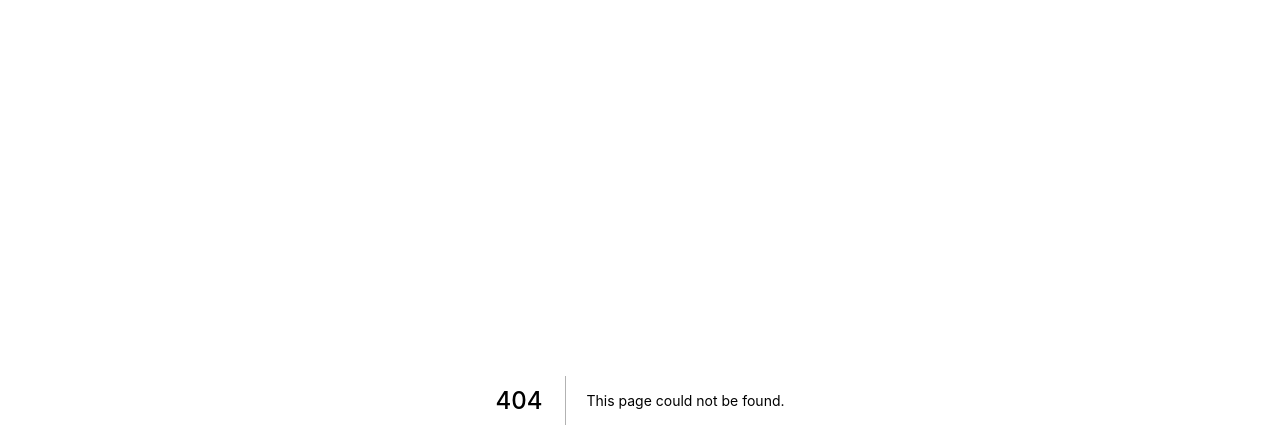
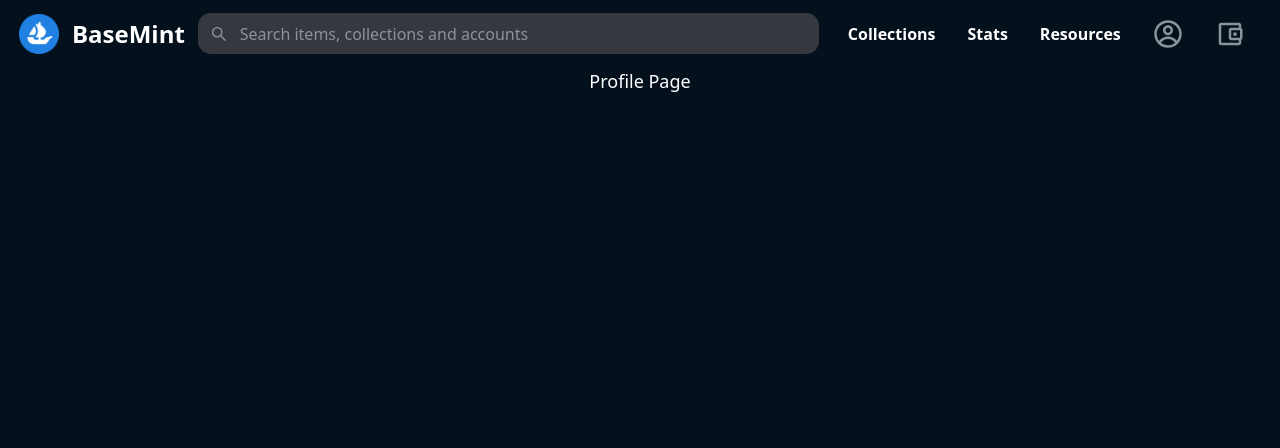
Before and after one commit to arthurpalomar/nft-market-base, a Next.js app: page /profile in a window 1280 px wide. Before the commit this address had no page. Shown: the top 448 px of the page. Built offline with nearby package versions, Linux system fonts and the light colour scheme; what @3rdweb/hooks would draw is missing.

Commit message:
flexible frontend

```diff
--- /dev/null
+++ b/components/Footer.js
@@ -0,0 +1,10 @@
+function Footer () {
+  return (
+    <div className="p-20">
+      <h3 className="text-lg text-white text-center">Footer Div</h3>
+    </div>
+  )
+}
+
+
+export default Footer
--- a/components/Header.js
+++ b/components/Header.js
@@ -47,7 +47,7 @@ const Header = () => {
         </div>
         <div className={style.headerItems}>
         {/* /collections/0x913ebF098ca511b04d1fD21e4155245FaC6FDAA0 */}
-            <Link href="">
+            <Link href="/collection">
                 <div className={style.headerItem}> Collections </div>
             </Link>
 
@@ -61,14 +61,12 @@ const Header = () => {
 
             </Link>
 
-            {/* <Link href="">
-                <div className={style.headerItem}> Create </div>
-
-            </Link> */}
-
 
             <div className={style.headerIcon}>
-                <CgProfile/>
+                <Link href="/profile">
+                    <CgProfile/>
+
+                </Link>
             </div>
             <div className={style.headerIcon}>
                 <MdOutlineAccountBalanceWallet/>
--- a/components/HomeCard.js
+++ b/components/HomeCard.js
@@ -7,7 +7,7 @@ import { sanityClient, urlFor } from '../sanity'
 import { Route } from 'react-router-dom'
 
 const style = {
-  wrapper: `bg-[#303339] max-w-sm flex-auto w-[14rem] h-[30rem] my-10 mx-5 overflow-hidden cursor-pointer`,
+  wrapper: `bg-[#303339] max-w-sm flex-auto w-[14rem] h-[30rem] my-10 mx-5 overflow-hidden cursor-pointer rounded-xl hover:shadow-2xl hover:bg-grey-100 hover:scale-105 transition transform duration-100 ease-out`,
   imagecontainer: `h-2/3 w-full overflow-hidden`,
   imgtag: `h-full w-full`,
   infoconainer: `h-20 bg-[#313338] p-4 rounded-b-lg flex items-center text-white mx-4`,
@@ -45,7 +45,7 @@ const HomeCard = ({
           className={style.imgtag}
         />
       </div>
-
+      <div className={style.imagecontainer}>
         <div className={style.infoconainer}>
           <img
             className={style.infoimage}
@@ -53,11 +53,10 @@ const HomeCard = ({
             alt="image"
           />
 
-        <div className={style.title}>
-          {title}</div>
+          <div className={style.title}>{title}</div>
         </div>
-
-      <h4 className='px-3 text-white text-sm pb-6'>{description}</h4>
+        <h4 className="px-3 pb-6 text-sm text-white">{description}</h4>
+      </div>
     </div>
   )
 }
--- a/components/NftCard.js
+++ b/components/NftCard.js
@@ -5,7 +5,7 @@ import { BiHeart } from "react-icons/bi";
 import Router from 'next/router';
 
 const style = {
-  wrapper: `bg-[#303339] flex-auto w-[14rem] h-[22rem] my-10 mx-5 rounded-2xl overflow-hidden cursor-pointer`,
+  wrapper: `bg-[#303339] flex-auto w-[14rem] h-[22rem] my-10 mx-5 rounded-2xl overflow-hidden cursor-pointer hover:shadow-2xl hover:bg-grey-100 hover:scale-105 transition transform duration-100 ease-out`,
   imgContainer: `h-2/3 w-full overflow-hidden flex justify-center items-center`,
   nftImg: `w-full object-cover`,
   details: `p-3`,
--- /dev/null
+++ b/pages/collection.tsx
@@ -0,0 +1,18 @@
+import Header from "../components/Header"
+
+const style = {
+    wrapper: `overflow-hidden`,
+}
+
+
+
+export default function Collection() {
+    return (
+
+        <div className={style.wrapper}>
+            <Header />
+            <h1 className="text-4xl text-white text-center">Collection Page</h1>
+
+        </div>
+    )
+}
--- a/pages/contract/[contractAddress].js
+++ b/pages/contract/[contractAddress].js
@@ -177,7 +177,7 @@ const Item = ({
             </div>
 
 
-            <div className='flex flex-wrap'>
+            <div className='flex flex-wrap '>
                 {nftItems.map((nftItem, id) => (
                     <NftCard
                         key={id}
--- a/pages/index.tsx
+++ b/pages/index.tsx
@@ -10,36 +10,19 @@ import { title } from 'process';
 import HomeCard from '../components/HomeCard'
 import { urlFor } from '../sanity';
 import Link from 'next/link';
+import Footer from '../components/Footer'
 
 const style = {
   wrapper: `overflow-hidden`,
   walletConnectWrapper: `flex flex-col justify-center items-center h-screen w-screen bg-[#3b3d42] `,
   button: `border border-[#282b2f] bg-[#2081e2] p-[0.8rem] text-xl font-semibold rounded-lg cursor-pointer text-black`,
   details: `text-lg text-center text=[#282b2f] font-semibold mt-4`,
-  cardgrid: `w-1/3 px-2`
+  cardgrid: `w-1/3 px-2`,
 }
 
 
 
-// export const getServerSideProps = async (sanityClient = client) => {
-//   const query = `*[_type == "marketItems"]`
 
-//   const marketItems = await sanityClient.fetch(query)
-
-//   if (!marketItems.length) {
-//     return {
-//       props: {
-//         marketItems : []
-//       },
-//     }
-//   }else {
-//     return {
-//       props: {
-//         marketItems
-//       }
-//     }
-//   }
-// }
 
 export default function Home({
   imageUrl,
@@ -96,10 +79,15 @@ export default function Home({
 
             <Header />
 
+
             <Hero />
+
+            <br />
+
+
           </div>
 
-          <main className='max-w-7xl mx-auto px-8 sm:px-16'>
+          <main className='max-w-7xl mx-auto px-8 sm:px-16 mainPageS'>
             <section className='section2 pt-6'>
               <h2 className='text-4xl text-white font-semibold pb-5'>Featured Collections</h2>
 
@@ -130,11 +118,31 @@ export default function Home({
                   profileImage={imageUrl[1]}
                 />
 
+                <br />
+                <br />
+                <br />
+
+
 
               </div>
             </section>
+          </main>
 
-          </main>
+          <div className='bg-black'>
+            <Footer />
+
+            <br />
+            <br />
+            <br />
+            <br />
+            <br />
+            <br />
+
+          </div>
+
+
+
+
 
         </>
 
--- a/pages/nice/[name].js
+++ /dev/null
@@ -1,21 +0,0 @@
-import React from "react";
-import { useRouter } from "next/router";
-import { useEffect, useState } from "react";
-
-const style = {
-    wrapper: `flex flex-col items-center container-lg text-[#e5e8eb]`,
-    container: `container p-6`,
-    topContent: `flex`,
-    nftImgContainer: `flex-1 mr-4`,
-    detailsContainer: `flex-[2] ml-4`,
-  }
-
-
-const Name = ({ url: { query: { name } } }) => {
-    return (
-        <div>{name}</div>
-    )
-}
-
-
-export default Name
--- /dev/null
+++ b/pages/profile.tsx
@@ -0,0 +1,18 @@
+import Header from "../components/Header"
+
+const style = {
+    wrapper: `overflow-hidden`,
+}
+
+
+
+export default function Profile() {
+    return (
+
+        <div className={style.wrapper}>
+            <Header />
+            <h1 className="text-lg text-white text-4xl text-center">Profile Page</h1>
+
+        </div>
+    )
+}
--- a/styles/globals.css
+++ b/styles/globals.css
@@ -26,7 +26,7 @@ a {
     box-sizing: border-box;
 }
 
-.section1, .section2{
+.section1, .mainPage{
     clip-path: polygon(0 0, 100% 0, 100% 94%, 0 98%);
 }
 
```
Lines whose indentation alone changed are shown as unchanged.
